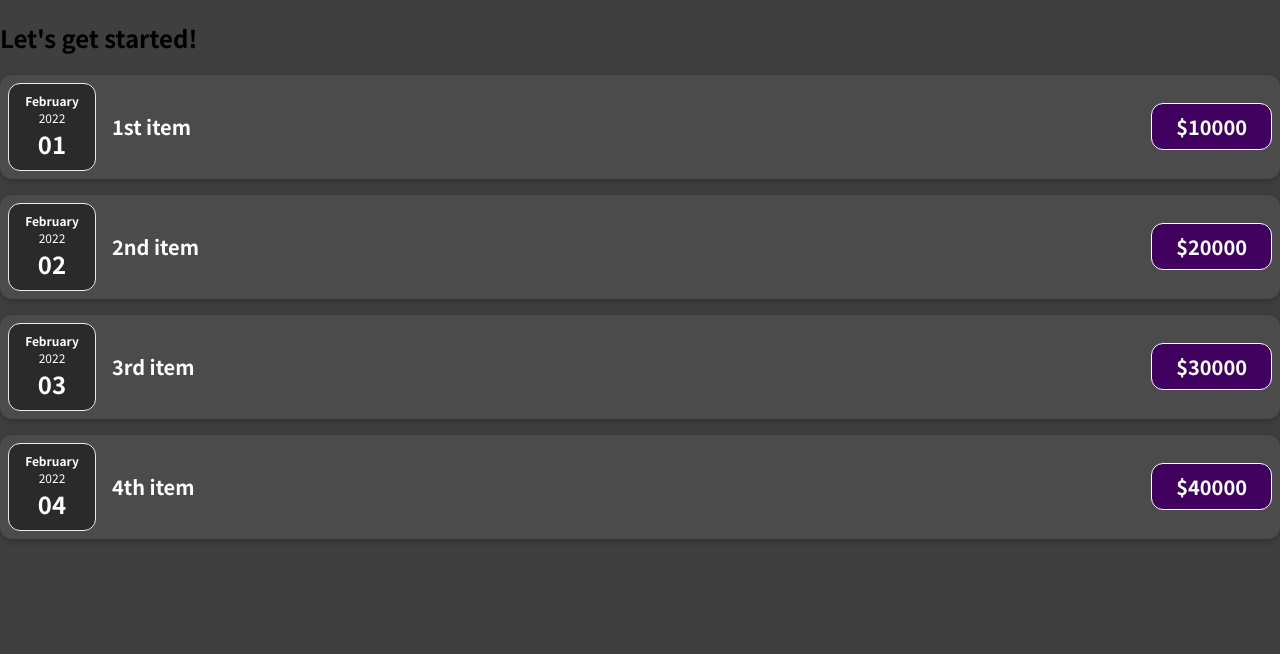
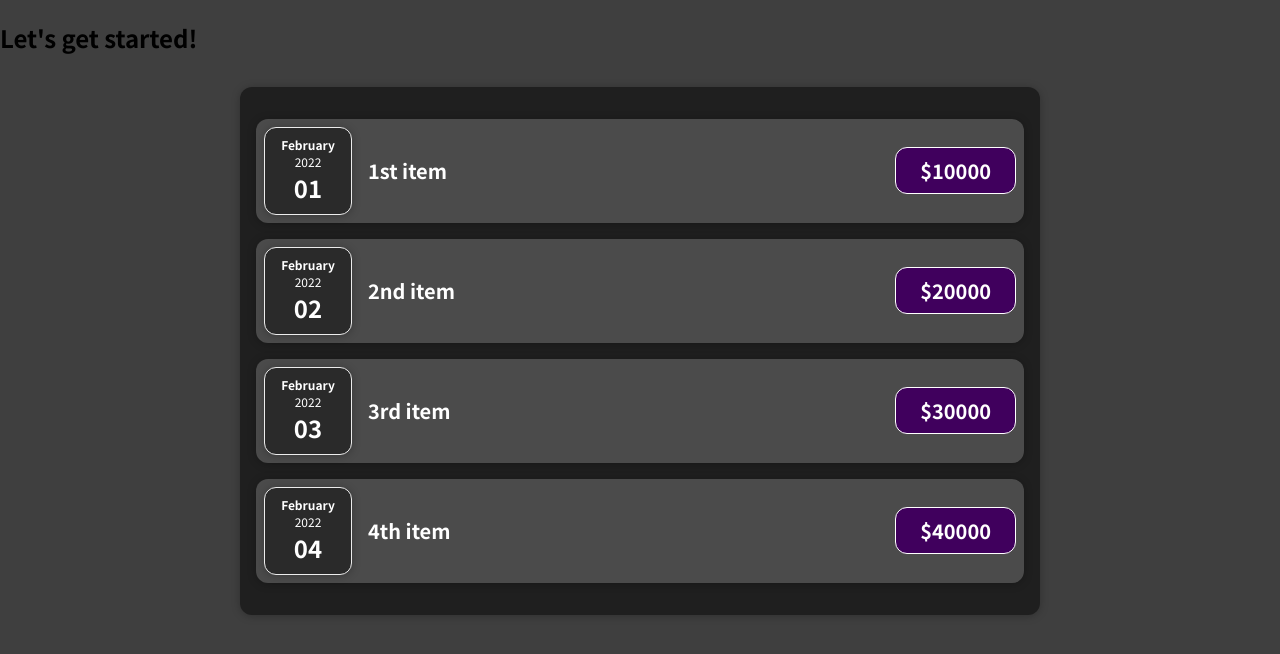
Before and after one commit to yutounun/ReactTheCompleteGuide, a JavaScript app: page / in a window 1280 px wide. Shown: the top 654 px of the page. Built offline with nearby package versions, Linux system fonts and the light colour scheme.

Commit message:
Applying Card component to all container type comp

```diff
--- a/src/App.js
+++ b/src/App.js
@@ -1,52 +1,9 @@
-import ExpenseItem from "./components/ExpenseItem";
-
+import Expenses from "./components/Expenses";
 function App() {
-  const expenses = [
-    {
-      date: new Date(2022, 1, 1),
-      price: 10000,
-      title: "1st item",
-    },
-    {
-      date: new Date(2022, 1, 2),
-      price: 20000,
-      title: "2nd item",
-    },
-    {
-      date: new Date(2022, 1, 3),
-      price: 30000,
-      title: "3rd item",
-    },
-    {
-      date: new Date(2022, 1, 4),
-      price: 40000,
-      title: "4th item",
-    },
-  ];
-
   return (
     <div>
       <h2>Let's get started!</h2>
-      <ExpenseItem
-        title={expenses[0].title}
-        price={expenses[0].price}
-        date={expenses[0].date}
-      />
-      <ExpenseItem
-        title={expenses[1].title}
-        price={expenses[1].price}
-        date={expenses[1].date}
-      />
-      <ExpenseItem
-        title={expenses[2].title}
-        price={expenses[2].price}
-        date={expenses[2].date}
-      />
-      <ExpenseItem
-        title={expenses[3].title}
-        price={expenses[3].price}
-        date={expenses[3].date}
-      />
+      <Expenses />
     </div>
   );
 }
--- /dev/null
+++ b/src/components/Card.css
@@ -0,0 +1,5 @@
+.card {
+  border-radius: 12px;
+  box-shadow: 0 1px 8px rgba(0, 0, 0, 0.25);
+  background-color: red;
+}
--- /dev/null
+++ b/src/components/Card.js
@@ -0,0 +1,10 @@
+import "./Card.css";
+
+function Card(props) {
+  // className will turn out like 'className = "card expense-item"'
+  const classes = "card " + props.className;
+
+  return <div className={classes}>{props.children}</div>;
+}
+
+export default Card;
--- a/src/components/ExpenseDate.css
+++ b/src/components/ExpenseDate.css
@@ -6,7 +6,6 @@
   border: 1px solid #ececec;
   background-color: #2a2a2a;
   color: white;
-  border-radius: 12px;
   align-items: center;
   justify-content: center;
 }
--- a/src/components/ExpenseDate.js
+++ b/src/components/ExpenseDate.js
@@ -1,3 +1,4 @@
+import Card from "./Card";
 import "./ExpenseDate.css";
 
 function ExpenseDate(props) {
@@ -6,11 +7,11 @@
   const year = props.date.getFullYear();
 
   return (
-    <div className="expense-date">
+    <Card className="expense-date">
       <div className="expense-date__month">{month}</div>
       <div className="expense-date__year">{year}</div>
       <div className="expense-date__day">{date}</div>
-    </div>
+    </Card>
   );
 }
 
--- a/src/components/ExpenseItem.css
+++ b/src/components/ExpenseItem.css
@@ -2,10 +2,8 @@
   display: flex;
   justify-content: space-between;
   align-items: center;
-  box-shadow: 0 2px 8px rgba(0, 0, 0, 0.25);
   padding: 0.5rem;
   margin: 1rem 0;
-  border-radius: 12px;
   background-color: #4b4b4b;
 }
 
--- a/src/components/ExpenseItem.js
+++ b/src/components/ExpenseItem.js
@@ -1,15 +1,17 @@
+import Card from "./Card";
+import ExpenseDate from "./ExpenseDate";
+
 import "./ExpenseItem.css";
-import ExpenseDate from "./ExpenseDate";
 
 const Expenseitem = function (props) {
   return (
-    <div className="expense-item">
+    <Card className="expense-item">
       <ExpenseDate date={props.date} />
       <div className="expense-item__description">
         <h2>{props.title}</h2>
         <div className="expense-item__price">${props.price}</div>
       </div>
-    </div>
+    </Card>
   );
 };
 
--- /dev/null
+++ b/src/components/Expenses.css
@@ -0,0 +1,7 @@
+.expenses {
+  padding: 1rem;
+  background-color: rgb(31, 31, 31);
+  margin: 2rem auto;
+  width: 50rem;
+  max-width: 95%;
+}
--- /dev/null
+++ b/src/components/Expenses.js
@@ -0,0 +1,55 @@
+import ExpenseItem from "./ExpenseItem";
+import Card from "./Card";
+import "./Expenses.css";
+
+function Expenses() {
+  const expenses = [
+    {
+      date: new Date(2022, 1, 1),
+      price: 10000,
+      title: "1st item",
+    },
+    {
+      date: new Date(2022, 1, 2),
+      price: 20000,
+      title: "2nd item",
+    },
+    {
+      date: new Date(2022, 1, 3),
+      price: 30000,
+      title: "3rd item",
+    },
+    {
+      date: new Date(2022, 1, 4),
+      price: 40000,
+      title: "4th item",
+    },
+  ];
+
+  return (
+    <Card className="expenses">
+      <ExpenseItem
+        title={expenses[0].title}
+        price={expenses[0].price}
+        date={expenses[0].date}
+      />
+      <ExpenseItem
+        title={expenses[1].title}
+        price={expenses[1].price}
+        date={expenses[1].date}
+      />
+      <ExpenseItem
+        title={expenses[2].title}
+        price={expenses[2].price}
+        date={expenses[2].date}
+      />
+      <ExpenseItem
+        title={expenses[3].title}
+        price={expenses[3].price}
+        date={expenses[3].date}
+      />
+    </Card>
+  );
+}
+
+export default Expenses;
```
